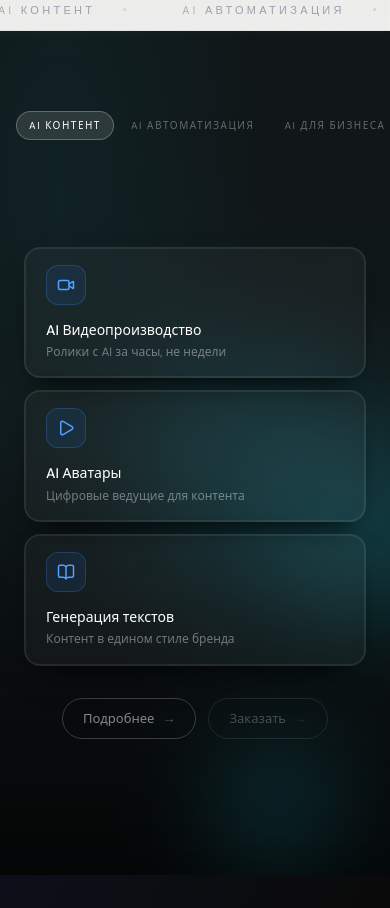
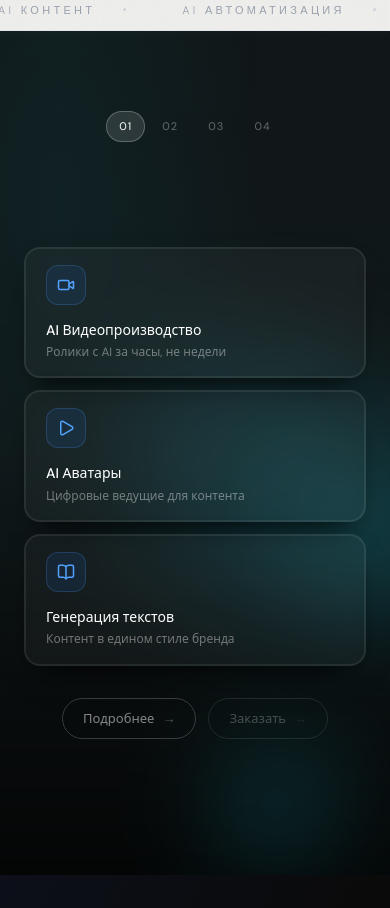
Before and after one commit to clubberok13-byte/Clubbero13, a React (Vite) app: page / in a window 390 px wide. Shown: the part 813-1721 px from the top of the page. Built offline with nearby package versions, Linux system fonts and the light colour scheme; grey boxes are pictures that could not be loaded.

Commit message:
Mobile: tabs show numbers on small screens, fix tab overflow

```diff
--- a/src/App.tsx
+++ b/src/App.tsx
@@ -624,23 +624,26 @@ function ServiceTabsPanel({ activeTabIdx, onTabChange, onDetail, onContact }: {
       <FloatingOrbs accent={section.accent} />
 
       {/* Tab bar */}
-      <div className="absolute top-20 sm:top-24 left-0 right-0 z-20 overflow-x-auto scrollbar-hide">
-        <div className="flex items-center justify-center gap-1 px-4 min-w-max mx-auto">
+      <div className="absolute top-20 sm:top-24 left-0 right-0 z-20 flex items-center justify-center gap-1 px-4">
         {SECTIONS.map((s, i) => (
           <button
             key={s.id}
             type="button"
             onClick={() => onTabChange(i)}
-              className={`shrink-0 text-[10px] sm:text-[11px] tracking-[0.15em] uppercase px-3 sm:px-4 py-1.5 rounded-full transition-all duration-300 border ${
+            className={`shrink-0 transition-all duration-300 border rounded-full ${
               activeTabIdx === i
                 ? 'bg-white/12 text-white border-white/25 backdrop-blur-sm'
                 : 'text-white/35 border-transparent hover:text-white/60'
             }`}
           >
+            <span className="sm:hidden block text-[11px] tracking-[0.1em] px-3 py-1.5">
+              {s.category.split(' / ')[0]}
+            </span>
+            <span className="hidden sm:block text-[11px] tracking-[0.12em] uppercase px-4 py-1.5 whitespace-nowrap">
               {s.category.split(' / ')[1]}
+            </span>
           </button>
         ))}
-        </div>
       </div>
 
       <AnimatePresence mode="wait">
```
Lines whose indentation alone changed are shown as unchanged.
